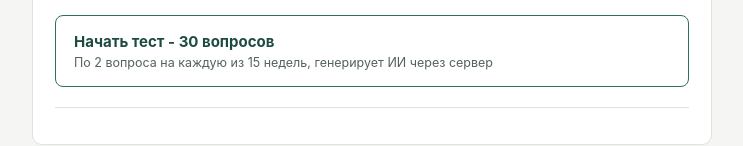
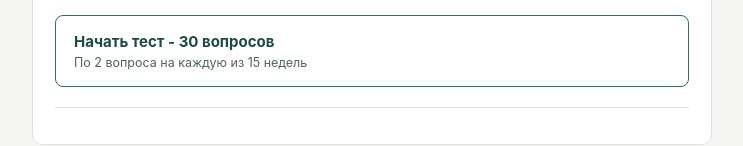
Before and after one commit to ramazanovavs/ict-quiz-backend, a website: page index.html in a window 1280 px wide. Shown: the part 188-334 px from the top of the page, without its empty margins (268-1011 px from the left). Drawn offline with Linux system fonts and the light colour scheme.

Commit message:
Update index.html

```diff
--- a/index.html
+++ b/index.html
@@ -161,7 +161,7 @@
 
     <button class="mode-btn primary" id="btn-full">
       <b>Начать тест - 30 вопросов</b>
-      <span>По 2 вопроса на каждую из 15 недель, генерирует ИИ через сервер</span>
+      <span>По 2 вопроса на каждую из 15 недель</span>
     </button>
 
     <div class="method-note">
```
